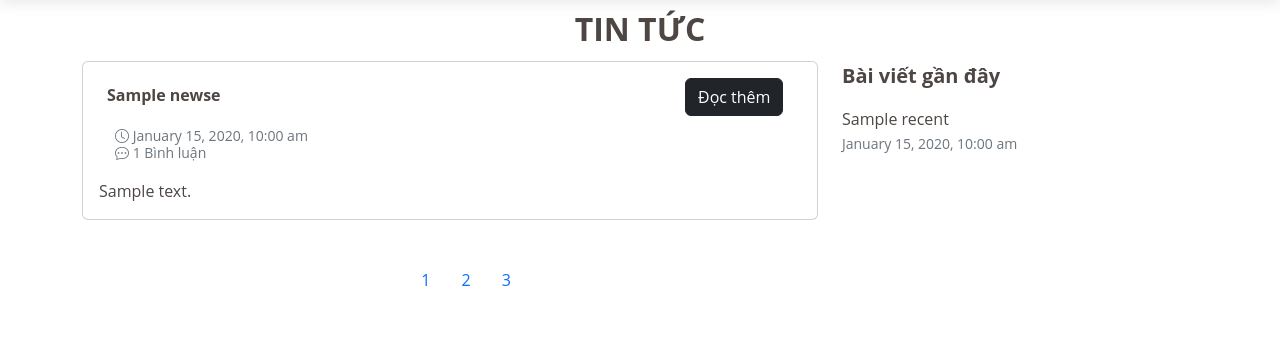
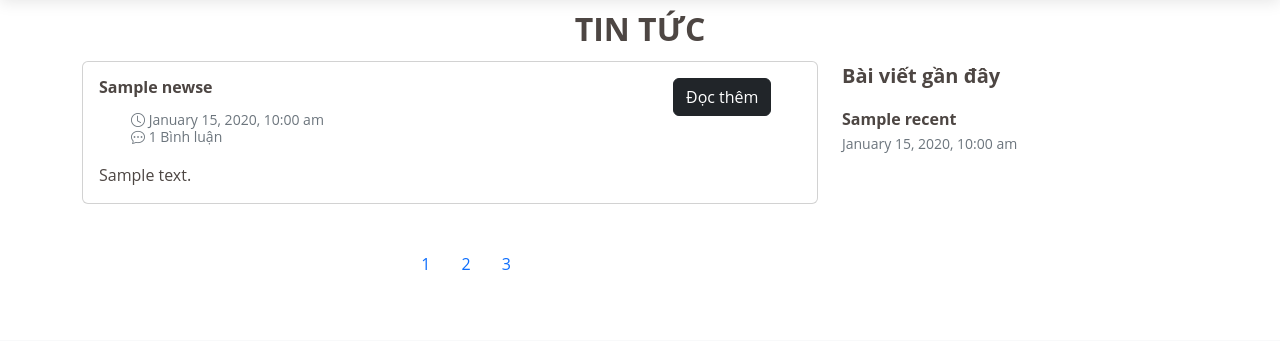
Before and after one commit to MauDucKG/BigFarm, a PHP site: template views/main/blog/index.php in a window 1280 px wide. Shown: the part 91-432 px from the top of the page. Run offline with PHP 8.4, Linux system fonts and the light colour scheme; the template is opened without the code that fills it: most values are stand-ins (such as "Sample title", 1, 10 or a date in 2020).

Commit message:
update reponsive design

```diff
--- a/views/main/blog/index.php
+++ b/views/main/blog/index.php
@@ -19,9 +19,9 @@ include_once('views/main/navbar.php');
               foreach ($newses as $news) {
                 echo '
                   <article class="card mb-5">
-                    <div class="row">
+                    <div class="row mx-1 mt-3">
                         <div class="col-9">
-                            <h6 class="card-title mt-3 mx-3 p-2  fw-bold">
+                            <h6 class="card-title fw-bold">
                                 <a>' . $news->title . '</a>
                             </h6>
                             <div class="card-subtitle mt-3">
@@ -34,7 +34,7 @@ include_once('views/main/navbar.php');
                                 </small>
                             </div>
                         </div>
-                        <div class="col-3 text-center mt-3">
+                        <div class="col-3 text-center">
                             <button type="button" class="btn btn-dark">
                             Đọc thêm
                             </button>
@@ -71,7 +71,7 @@ include_once('views/main/navbar.php');
                 {
                   echo '
                   <div class="mb-1">
-                    <div><a>' . $news->title . '</a></div>
+                    <div class="fw-bold"><a>' . $news->title . '</a></div>
                     <small class="text-muted">
                         <time>' . date("F j, Y, g:i a", strtotime($news->date)) . '</time>
                     </small>
```
